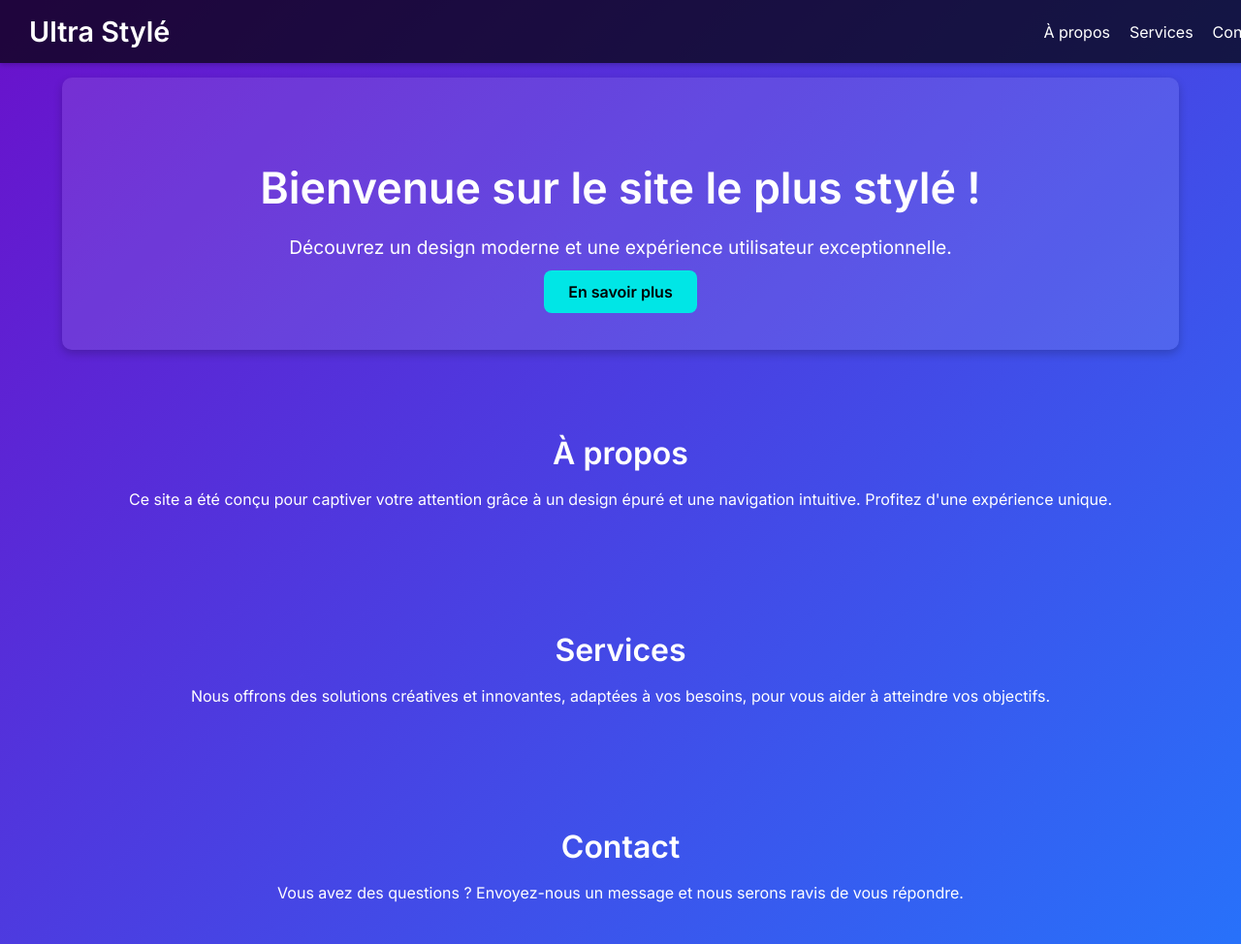
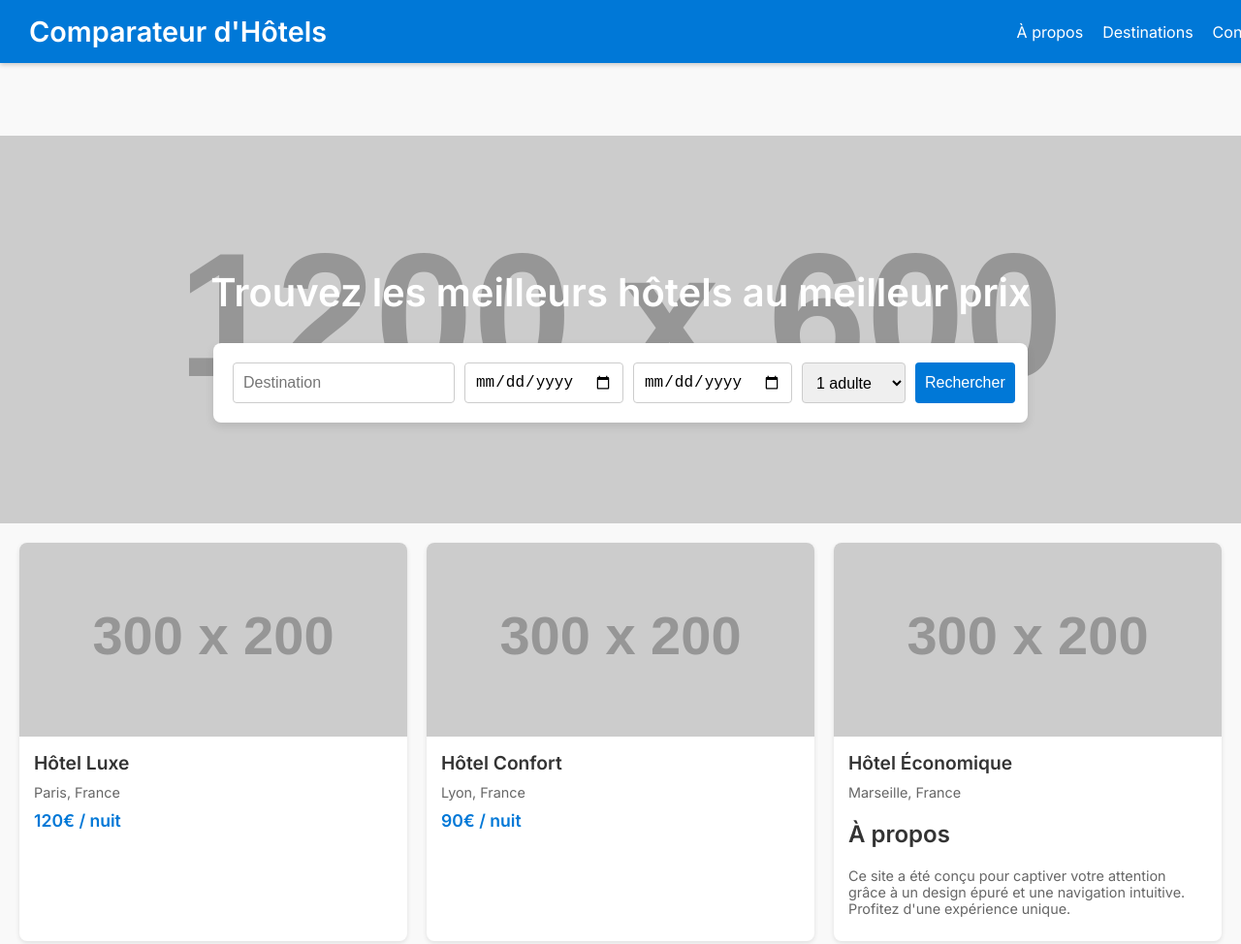
Before and after one commit to The-Night7/tryhardhelpme, a plain HTML site: page index.html in a window 1280 px wide. Shown: the top 974 px of the page at 97% size. Drawn offline with Linux system fonts and the light colour scheme; placeholder pictures from the web are drawn by us.

Commit message:
eh bah donc

````diff
--- a/index.html
+++ b/index.html
@@ -1,40 +1,36 @@
+Creating a website like Trivago involves a completely different structure and functionality, as Trivago is a hotel search and comparison platform. Below is a simplified example of a static webpage inspired by Trivago's design and functionality. Note that this example does not include backend functionality or dynamic content, as it would require a more complex implementation using frameworks, APIs, and databases.
+
+```html
 <!DOCTYPE html>
 <html lang="fr">
 <head>
     <meta charset="UTF-8">
     <meta name="viewport" content="width=device-width, initial-scale=1.0">
-    <title>Site Ultra Stylé</title>
+    <title>Comparateur d'Hôtels</title>
     <link href="https://fonts.googleapis.com/css2?family=Inter:wght@300;400;600&display=swap" rel="stylesheet">
     <style>
         body {
             margin: 0;
             font-family: 'Inter', sans-serif;
-            background: linear-gradient(135deg, #6a11cb, #2575fc);
-            color: #fff;
-            display: flex;
-            flex-direction: column;
-            align-items: center;
-            justify-content: center;
-            min-height: 100vh;
-            text-align: center;
+            color: #333;
+            background-color: #f9f9f9;
         }
         header {
-            background: rgba(0, 0, 0, 0.7);
+            background-color: #0078d7;
+            color: #fff;
             padding: 15px 30px;
-            width: 100%;
-            position: fixed;
-            top: 0;
-            left: 0;
             display: flex;
             justify-content: space-between;
             align-items: center;
+            position: fixed;
+            top: 0;
+            width: 100%;
+            z-index: 1000;
             box-shadow: 0 2px 5px rgba(0, 0, 0, 0.2);
-            z-index: 1000;
         }
         header h1 {
             margin: 0;
             font-size: 1.8rem;
-            color: #fff;
         }
         header nav {
             display: flex;
@@ -48,86 +44,152 @@
             transition: color 0.3s ease;
         }
         header nav a:hover {
-            color: #00e6e6;
-        }
-        main {
-            margin-top: 80px;
-            width: 90%;
-            max-width: 1200px;
+            color: #ffcc00;
         }
         .hero {
-            padding: 50px 20px;
-            background: rgba(255, 255, 255, 0.1);
-            border-radius: 10px;
-            box-shadow: 0 4px 10px rgba(0, 0, 0, 0.2);
-            margin-bottom: 40px;
+            margin-top: 80px;
+            background: url('https://via.placeholder.com/1200x600') no-repeat center center/cover;
+            height: 400px;
+            color: #fff;
+            display: flex;
+            flex-direction: column;
+            justify-content: center;
+            align-items: center;
+            text-align: center;
         }
         .hero h2 {
-            font-size: 2.8rem;
+            font-size: 2.5rem;
             margin-bottom: 15px;
         }
         .hero p {
             font-size: 1.2rem;
             margin-bottom: 20px;
         }
-        .cta a {
-            text-decoration: none;
-            background: #00e6e6;
-            color: #000;
-            padding: 12px 25px;
+        .search-bar {
+            background-color: #fff;
+            padding: 20px;
             border-radius: 8px;
-            font-weight: bold;
+            box-shadow: 0 4px 10px rgba(0, 0, 0, 0.1);
+            display: flex;
+            gap: 10px;
+            margin-top: -50px;
+            width: 90%;
+            max-width: 800px;
+        }
+        .search-bar input, .search-bar select, .search-bar button {
+            padding: 10px;
             font-size: 1rem;
-            transition: background 0.3s ease, transform 0.2s ease;
+            border: 1px solid #ccc;
+            border-radius: 4px;
         }
-        .cta a:hover {
-            background: #00b3b3;
-            transform: scale(1.05);
+        .search-bar button {
+            background-color: #0078d7;
+            color: #fff;
+            border: none;
+            cursor: pointer;
+            transition: background 0.3s ease;
         }
-        section {
-            margin-bottom: 40px;
+        .search-bar button:hover {
+            background-color: #005bb5;
+        }
+        main {
             padding: 20px;
         }
-        section h2 {
-            font-size: 2rem;
-            margin-bottom: 15px;
+        .hotel-list {
+            display: grid;
+            grid-template-columns: repeat(auto-fit, minmax(300px, 1fr));
+            gap: 20px;
         }
-        section p {
-            font-size: 1rem;
-            line-height: 1.6;
+        .hotel-card {
+            background-color: #fff;
+            border-radius: 8px;
+            box-shadow: 0 2px 5px rgba(0, 0, 0, 0.1);
+            overflow: hidden;
+            display: flex;
+            flex-direction: column;
+        }
+        .hotel-card img {
+            width: 100%;
+            height: 200px;
+            object-fit: cover;
+        }
+        .hotel-card .info {
+            padding: 15px;
+        }
+        .hotel-card .info h3 {
+            margin: 0 0 10px;
+            font-size: 1.2rem;
+        }
+        .hotel-card .info p {
+            margin: 0 0 10px;
+            font-size: 0.9rem;
+            color: #666;
+        }
+        .hotel-card .info .price {
+            font-size: 1.1rem;
+            font-weight: bold;
+            color: #0078d7;
         }
         footer {
-            padding: 15px;
-            background: rgba(0, 0, 0, 0.8);
-            width: 100%;
+            background-color: #333;
+            color: #fff;
             text-align: center;
-            box-shadow: 0 -2px 5px rgba(0, 0, 0, 0.2);
+            padding: 15px 0;
+            margin-top: 20px;
         }
         footer p {
             margin: 0;
             font-size: 0.9rem;
-            color: #ccc;
         }
     </style>
 </head>
 <body>
     <header>
-        <h1>Ultra Stylé</h1>
+        <h1>Comparateur d'Hôtels</h1>
         <nav>
             <a href="#about">À propos</a>
-            <a href="#services">Services</a>
+            <a href="#destinations">Destinations</a>
             <a href="#contact">Contact</a>
         </nav>
     </header>
+    <div class="hero">
+        <h2>Trouvez les meilleurs hôtels au meilleur prix</h2>
+        <p>Comparez des centaines de sites en quelques secondes</p>
+        <div class="search-bar">
+            <input type="text" placeholder="Destination">
+            <input type="date">
+            <input type="date">
+            <select>
+                <option>1 adulte</option>
+                <option>2 adultes</option>
+                <option>3 adultes</option>
+            </select>
+            <button>Rechercher</button>
+        </div>
+    </div>
     <main>
-        <section class="hero">
-            <h2>Bienvenue sur le site le plus stylé !</h2>
-            <p>Découvrez un design moderne et une expérience utilisateur exceptionnelle.</p>
-            <div class="cta">
-                <a href="#about">En savoir plus</a>
+        <section class="hotel-list">
+            <div class="hotel-card">
+                <img src="https://via.placeholder.com/300x200" alt="Hotel 1">
+                <div class="info">
+                    <h3>Hôtel Luxe</h3>
+                    <p>Paris, France</p>
+                    <p class="price">120€ / nuit</p>
+                </div>
             </div>
-        </section>
-        <section id="about">
+            <div class="hotel-card">
+                <img src="https://via.placeholder.com/300x200" alt="Hotel 2">
+                <div class="info">
+                    <h3>Hôtel Confort</h3>
+                    <p>Lyon, France</p>
+                    <p class="price">90€ / nuit</p>
+                </div>
+            </div>
+            <div class="hotel-card">
+                <img src="https://via.placeholder.com/300x200" alt="Hotel 3">
+                <div class="info">
+                    <h3>Hôtel Économique</h3>
+                    <p>Marseille, France</p>
             <h2>À propos</h2>
             <p>Ce site a été conçu pour captiver votre attention grâce à un design épuré et une navigation intuitive. Profitez d'une expérience unique.</p>
         </section>
````
